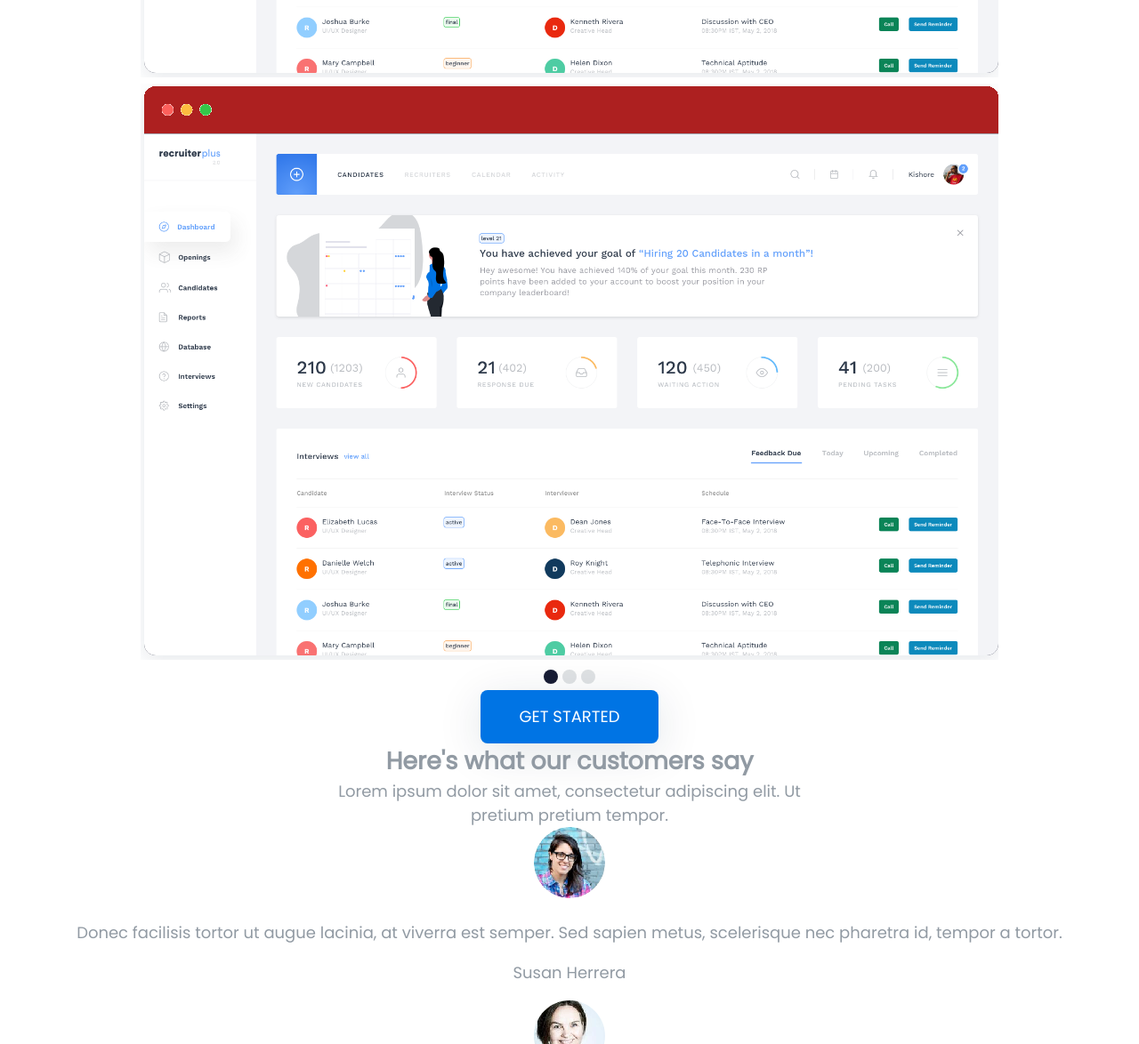
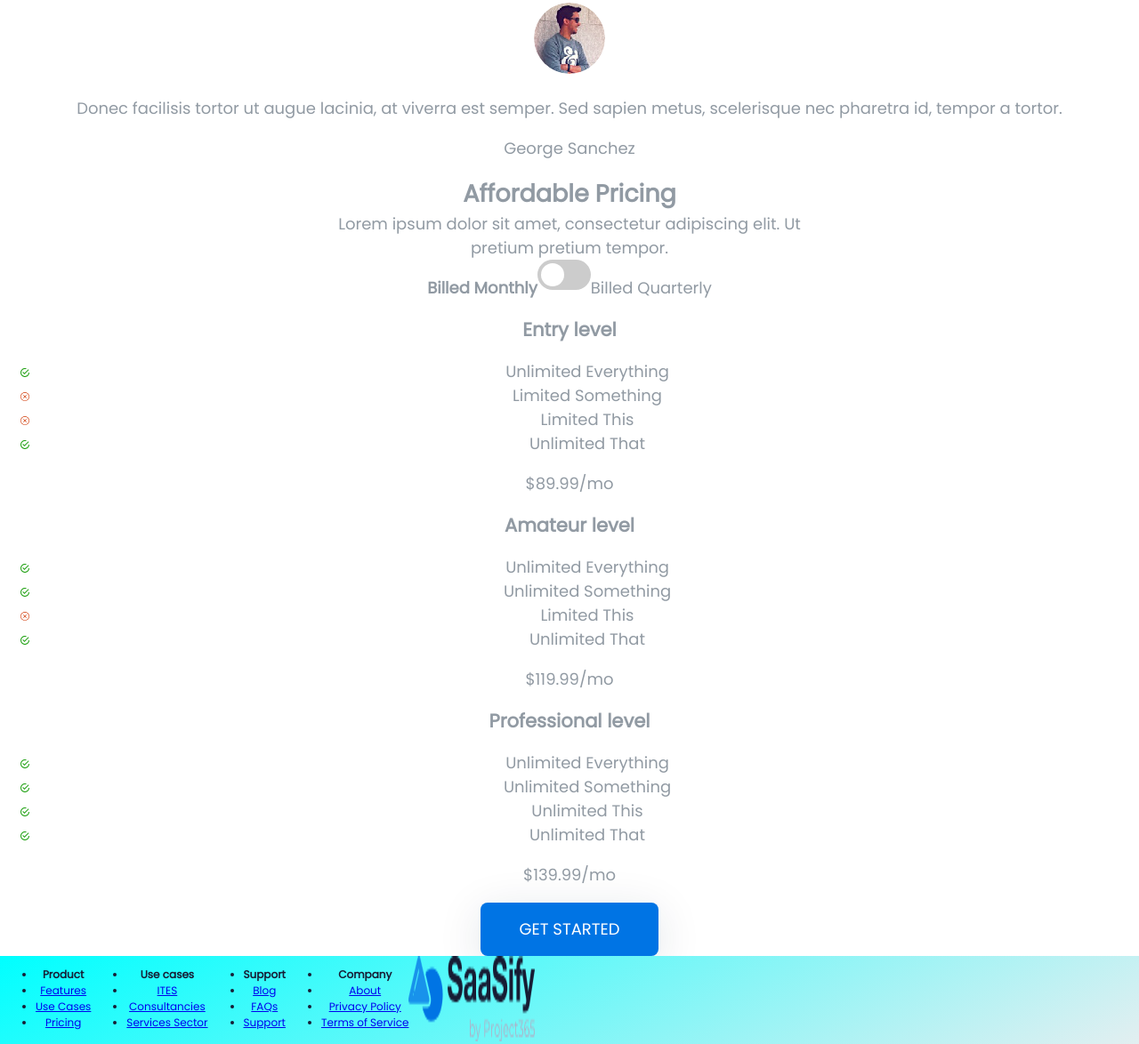
Before and after one commit to GMerencio/saasify-landing-page, a website built with webpack: page dist/index.html in a window 1280 px wide. Shown: the part 2783-3957 px from the top of the page at 89% size. Built offline with nearby package versions, Linux system fonts and the light colour scheme; some packages are replaced by stand-ins of ours.

Commit message:
Implemented toggle component and worked on some styling

```diff
--- a/src/js/index.js
+++ b/src/js/index.js
@@ -1,46 +1,34 @@
 import smoothscroll from 'smoothscroll-polyfill';
+import { PRICING_OPTIONS, fillPrices } from './prices';
+import { windowScroll, scrollToAnchor } from './smooth-anchor';
+import { initializeSlideshow } from './slideshow';
 import 'normalize.css';
 import './../scss/main.scss';
 
-/**
- * Smoothly scrolls to the anchor specified by the link to which this listener
- * is attached.
- */
-
-function scrollToAnchor(e) {
-  e.preventDefault();
-
-  document.querySelector(e.target.getAttribute('href')).scrollIntoView({
-      behavior: 'smooth'
-  });
-}
-
-/**
- * Adds or removes special styling to the header depending on the window's
- * current vertical position to make it fixed.
- */
-
-function windowScroll(e) {
-  var header = document.querySelector('.js-head');
-  var scrollTop = document.body.scrollTop || document.documentElement.scrollTop;
-  console.log("Current header height: " + header.clientHeight);
-  console.log("Current scrollTop: " + scrollTop);
-
-  if (scrollTop > header.clientHeight) {
-    header.classList.add('header-fixed');
-  }
-  else if (scrollTop <= header.clientHeight) {
-    header.classList.remove('header-fixed');
-  }
-}
-
-/* Once the page has finished loading, run the polyfill and add the event
-listeners */
-
 window.onload = function() {
   smoothscroll.polyfill();
+
+  // Fill in prices and add event listeners for changes in pricing option.
+
+  fillPrices(PRICING_OPTIONS.MONTHLY);
+
+  var checkBox = document.querySelector(".js-pricing-checkbox");
+  checkBox.addEventListener("click", function(event) {
+    if(checkBox.checked) {
+      fillPrices(PRICING_OPTIONS.QUARTERLY);
+    } else {
+      fillPrices(PRICING_OPTIONS.MONTHLY);
+    }
+  });
+
+  // Add event listeners for smooth scrolling when clicking anchor links.
+
   window.onscroll = windowScroll;
   document.querySelectorAll('a[href^="#"]').forEach(function(anchor) {
     anchor.addEventListener('click', scrollToAnchor);
   });
+
+  // Initialize slideshow component.
+
+  initializeSlideshow();
 };
--- /dev/null
+++ b/src/js/prices.js
@@ -0,0 +1,40 @@
+var MONTH_PRICES = [89.99, 119.99, 139.99];
+var QUARTER_PRICES = [309.99, 419.99, 489.99];
+export var PRICING_OPTIONS = {MONTHLY: "month", QUARTERLY: "quarter"};
+
+/**
+ * Fills in the prices according to the argument, which is one of the
+ * PRICING_OPTIONS objects. It also changes the suffix appropriately (e.g., /mo
+ * for monthly or /qr for quarterly) and marks the approppriate label.
+ */
+
+export var fillPrices = function(opt) {
+  var prices = document.querySelectorAll(".js-price");
+
+  for(var i = 0; i < prices.length; i++) {
+    if(opt === PRICING_OPTIONS.MONTHLY) {
+      prices[i].innerHTML = MONTH_PRICES[i];
+      prices[i].classList.remove("txt-price--quarterly");
+      prices[i].classList.add("txt-price--monthly");
+    }
+
+    else if(opt === PRICING_OPTIONS.QUARTERLY) {
+      prices[i].innerHTML = QUARTER_PRICES[i];
+      prices[i].classList.remove("txt-price--monthly");
+      prices[i].classList.add("txt-price--quarterly");
+    }
+  }
+
+  // Give emphasis to the label corresponding to the selected option.
+
+  var monthlyOpt = document.querySelector(".js-monthly-txt");
+  var quarterlyOpt = document.querySelector(".js-quarterly-txt");
+
+  if(opt === PRICING_OPTIONS.MONTHLY) {
+    monthlyOpt.classList.add("txt-selected");
+    quarterlyOpt.classList.remove("txt-selected");
+  } else if(opt === PRICING_OPTIONS.QUARTERLY) {
+    monthlyOpt.classList.remove("txt-selected");
+    quarterlyOpt.classList.add("txt-selected");
+  }
+}
--- /dev/null
+++ b/src/js/slideshow.js
@@ -0,0 +1,2 @@
+export var initializeSlideshow = function() {
+}
--- /dev/null
+++ b/src/js/smooth-anchor.js
@@ -0,0 +1,31 @@
+/**
+ * Smoothly scrolls to the anchor specified by the link to which this listener
+ * is attached.
+ */
+
+export var scrollToAnchor = function(e) {
+  e.preventDefault();
+
+  document.querySelector(e.target.getAttribute('href')).scrollIntoView({
+      behavior: 'smooth'
+  });
+}
+
+/**
+ * Adds or removes special styling to the header depending on the window's
+ * current vertical position to make it fixed.
+ */
+
+export var windowScroll = function(e) {
+  var header = document.querySelector('.js-head');
+  var scrollTop = document.body.scrollTop || document.documentElement.scrollTop;
+  console.log("Current header height: " + header.clientHeight);
+  console.log("Current scrollTop: " + scrollTop);
+
+  if (scrollTop > header.clientHeight) {
+    header.classList.add('header-fixed');
+  }
+  else if (scrollTop <= header.clientHeight) {
+    header.classList.remove('header-fixed');
+  }
+}
--- a/src/scss/main.scss
+++ b/src/scss/main.scss
@@ -28,6 +28,8 @@
  *
  * COMPONENTS
  * Buttons..............Button elements.
+ * Slideshow............Slideshow component.
+ * Toggle-switch........Toggle switch components.
  * Containers...........Generic containers used throughout the site.
  * Page-head............The main page header.
  * Primary-nav..........Main navigation menu.
@@ -222,7 +224,7 @@ h1, h2, h3, h4, h5, h6 {
 \*------------------------------------*/
 
 .img-rounded {
-
+  border-radius: 50%;
 }
 
 
@@ -265,6 +267,83 @@ h1, h2, h3, h4, h5, h6 {
   color: map-get($colors, tarawera);
   box-shadow: rem(0) rem(5) rem(20) rgba(7,42,68,0.1);
 }
+
+
+
+/*------------------------------------*\
+  #Slideshow
+\*------------------------------------*/
+
+.slideshow {
+  position: relative;
+  width: rem(964);
+  height: rem(648);
+}
+
+  .slideshow__img {
+    position: absolute;
+    left: 0;
+    top:  0;
+    transition: opacity 1s;
+    opacity: 1;
+  }
+
+  .slideshow__img--hidden {
+    opacity: 0;
+  }
+
+
+
+/*------------------------------------*\
+  #Togle-switch
+\*------------------------------------*/
+
+.toggle-switch {
+  position: relative;
+  display: inline-block;
+  width: 60px;
+  height: 34px;
+}
+
+  .toggle-switch__checkbox {
+    display: none;
+  }
+
+  .toggle-switch__slider {
+    position: absolute;
+    cursor: pointer;
+    top:    0;
+    left:   0;
+    right:  0;
+    bottom: 0;
+    background-color: #ccc;
+    transition: .4s;
+    border-radius: 34px;
+
+    &::before {
+      position: absolute;
+      content: "";
+      height: 26px;
+      width: 26px;
+      left: 4px;
+      bottom: 4px;
+      background-color: white;
+      transition: .4s;
+      border-radius: 50%;
+    }
+  }
+
+  .toggle-switch__checkbox:checked + .toggle-switch__slider {
+    background-color: #2196F3;
+  }
+
+  .toggle-switch__checkbox:focus + .toggle-switch__slider {
+    box-shadow: 0 0 1px #2196F3;
+  }
+
+  .toggle-switch__checkbox:checked + .toggle-switch__slider::before {
+    transform: translateX(26px);
+  }
 
 
 
@@ -353,6 +432,28 @@ h1, h2, h3, h4, h5, h6 {
   margin: 0 auto;
 }
 
+.txt-price {
+  &::before {
+    content: "$";
+  }
+}
+
+.txt-price--monthly {
+  &::after {
+    content: "/mo";
+  }
+}
+
+.txt-price--quarterly {
+  &::after {
+    content: "/qr";
+  }
+}
+
+.txt-selected {
+  font-weight: bold;
+}
+
 
 
 /*------------------------------------*\
```
Also changed, not shown: dist/bundle.js, dist/index.html.
